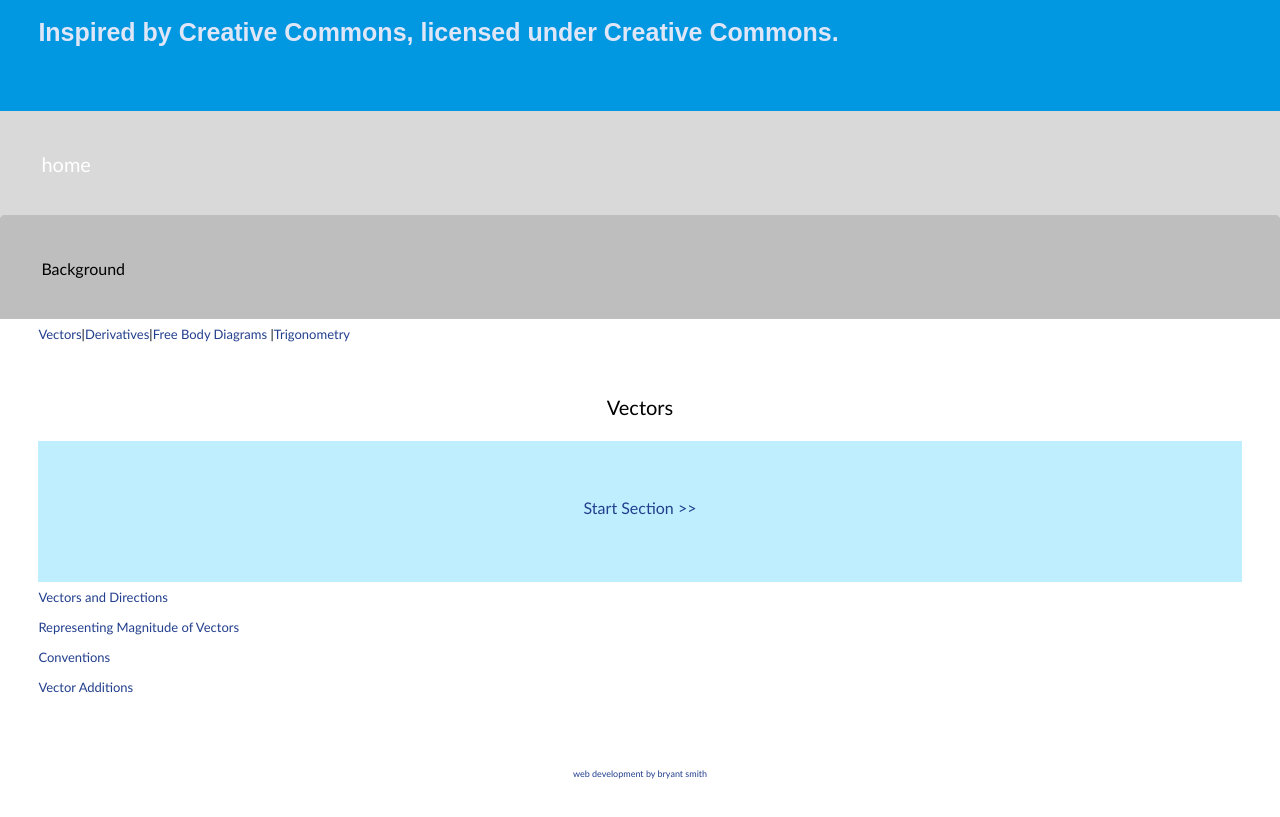
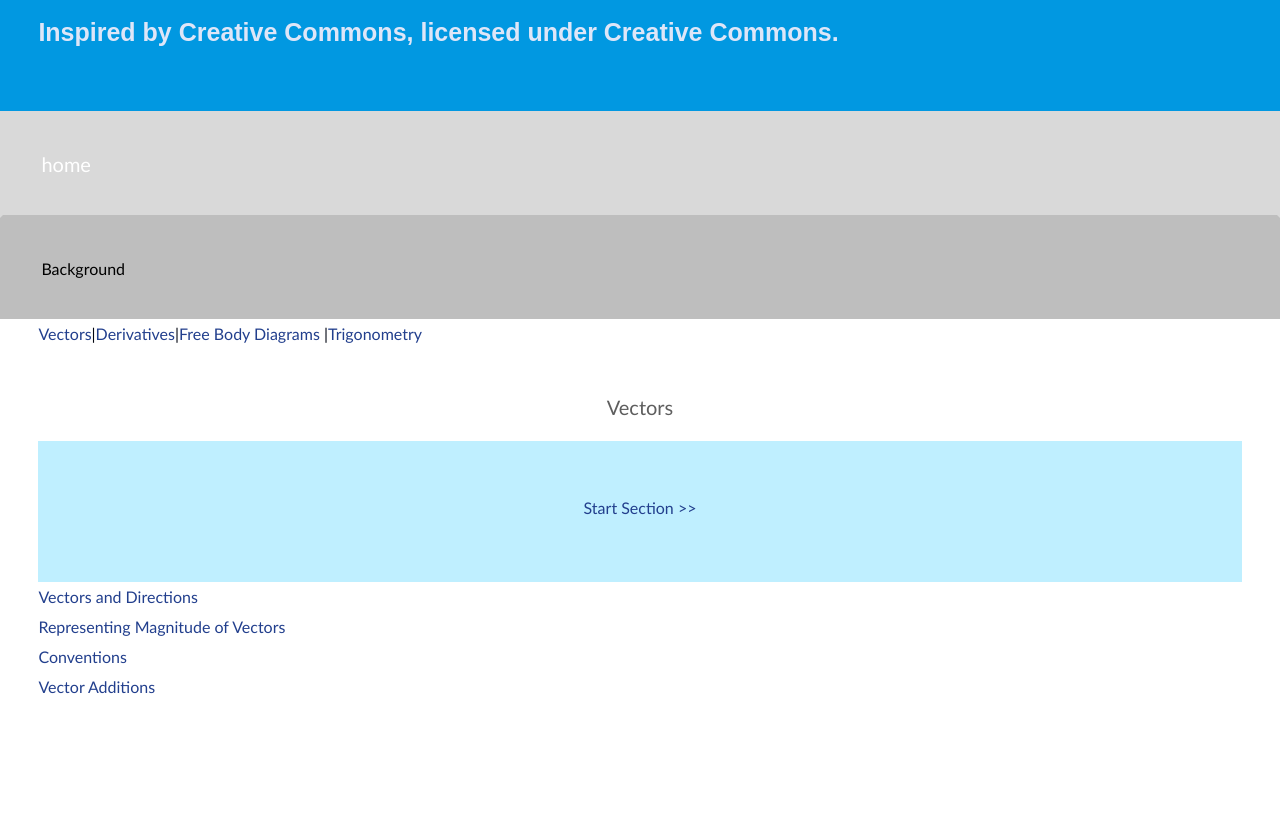
Before and after one commit to IshwaryaAnant/GTLx_Mobile_Content, a plain HTML site: page creativeinspiration_nav/creativeinspiration_nav/topic_breakdown_template.html in a window 1280 px wide. Shown: the part 93-910 px from the top of the page. After the commit the page ends 825 px from the top, so only its background shows below. Drawn offline with Linux system fonts and the light colour scheme.

Commit message:
Font and Color Changes in CSS
for topic breakdown template

```diff
--- a/creativeinspiration_nav/creativeinspiration_nav/creativeinspiration.css
+++ b/creativeinspiration_nav/creativeinspiration_nav/creativeinspiration.css
@@ -112,7 +112,7 @@ color:#071027;
 {
 padding-left:3%;
 padding-right:3%;
-font-size:13px;
+font-size:16px;
 color:#030712;
 line-height:30px;
 }
@@ -142,7 +142,7 @@ padding-top:36px;
 height:49px;
 text-align:center;
 font-size:16px;
-color:#BEBEBE;
+color:#000000;
 padding-top:13px;
 }
 
@@ -151,7 +151,7 @@ padding-top:13px;
 height:49px;
 text-align:center;
 font-size:20px;
-color:#000000;
+color:#5E5E5E;
 padding-top:13px;
 }
 
--- a/creativeinspiration_nav/creativeinspiration_nav/topic_breakdown_template.html
+++ b/creativeinspiration_nav/creativeinspiration_nav/topic_breakdown_template.html
@@ -56,6 +56,6 @@ Released   : 20081009
 
 
 </div>
-        <div id="footer"><a href="http://www.aszx.net">web development</a> by <a href="http://www.bryantsmith.com">bryant smith</a></div>
+
 </body>
 </html>
```
